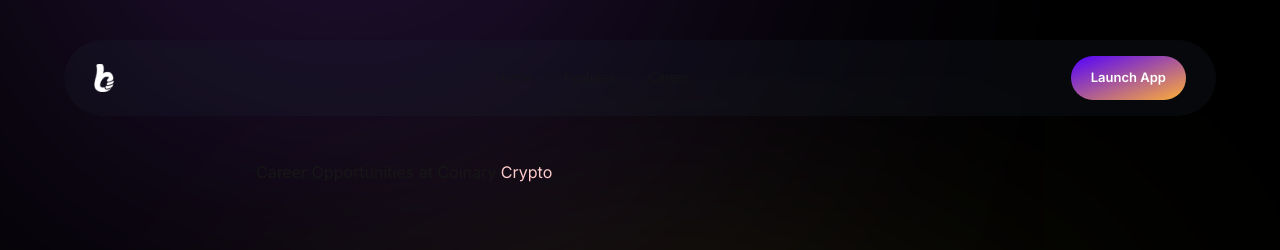
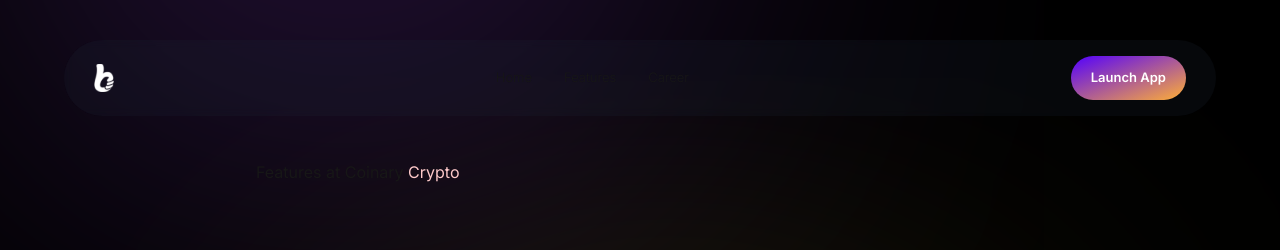
Before and after one commit to Blessed-Samuel/launchapp-crypto, a Next.js app: page /features in a window 1280 px wide. Shown: the top 250 px of the page. Built offline with nearby package versions, Linux system fonts and the light colour scheme.

Commit message:
Changed text in features.

```diff
--- a/app/features/page.tsx
+++ b/app/features/page.tsx
@@ -3,7 +3,7 @@ import Container from "@/components/Container";
 export default function Features() {
     return (
         <Container>
-            <h1>Career Opportunities at Coinary <span className="text-red-200">Crypto</span></h1>
+            <h1> Features at Coinary <span className="text-red-200">Crypto</span></h1>
         </Container>
     );
 }
```
